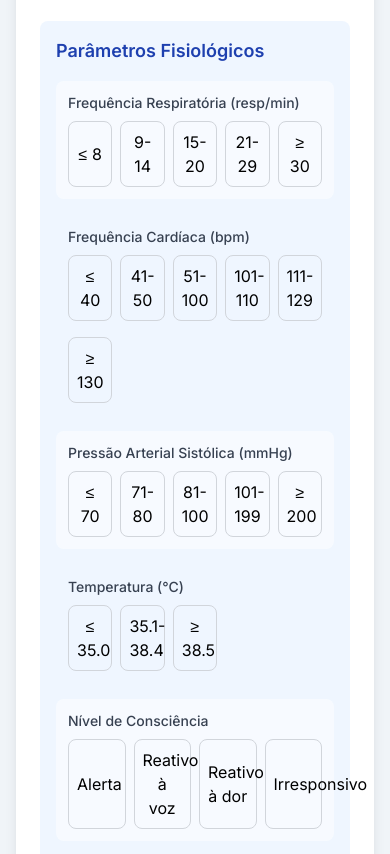
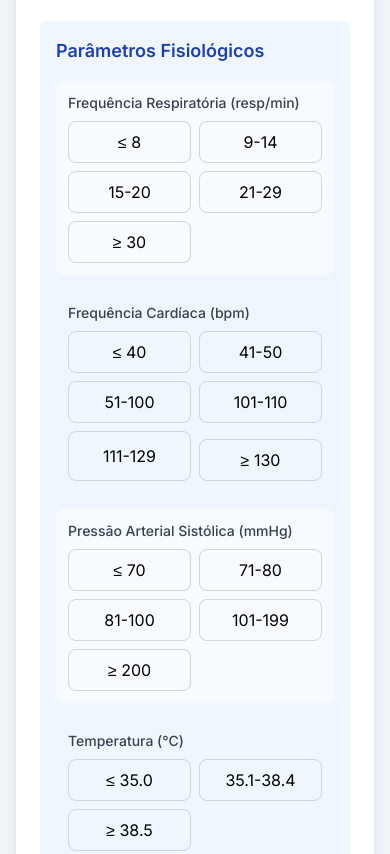
Before and after one commit to Ozeot/EscalaMEWS, a plain HTML site: page index.html in a window 390 px wide. Shown: the part 355-1209 px from the top of the page. Drawn offline with nearby package versions, Linux system fonts and the light colour scheme.

Commit message:
Melhoria de responsividade para dispositivos móveis
- Corrigido layout dos parâmetros MEWS para melhor exibição em dispositivos móveis
- Ajustado grid com breakpoints responsivos (colunas variáveis por tamanho de tela)

```diff
--- a/index.html
+++ b/index.html
@@ -67,7 +67,7 @@
                         <!-- Frequência Respiratória -->
                         <div class="parameter-row p-3 rounded-lg">
                             <label class="block text-sm font-medium text-gray-700 mb-2">Frequência Respiratória (resp/min)</label>
-                            <div class="grid grid-cols-5 gap-2">
+                            <div class="grid grid-cols-2 sm:grid-cols-3 md:grid-cols-5 gap-2">
                                 <button class="resp-btn p-2 border border-gray-300 rounded-lg hover:bg-blue-100" data-value="0" data-range="≤ 8">≤ 8</button>
                                 <button class="resp-btn p-2 border border-gray-300 rounded-lg hover:bg-blue-100" data-value="1" data-range="9-14">9-14</button>
                                 <button class="resp-btn p-2 border border-gray-300 rounded-lg hover:bg-blue-100" data-value="2" data-range="15-20">15-20</button>
@@ -80,7 +80,7 @@
                         <!-- Frequência Cardíaca -->
                         <div class="parameter-row p-3 rounded-lg">
                             <label class="block text-sm font-medium text-gray-700 mb-2">Frequência Cardíaca (bpm)</label>
-                            <div class="grid grid-cols-5 gap-2">
+                            <div class="grid grid-cols-2 sm:grid-cols-3 md:grid-cols-5 gap-2">
                                 <button class="hr-btn p-2 border border-gray-300 rounded-lg hover:bg-blue-100" data-value="2" data-range="≤ 40">≤ 40</button>
                                 <button class="hr-btn p-2 border border-gray-300 rounded-lg hover:bg-blue-100" data-value="1" data-range="41-50">41-50</button>
                                 <button class="hr-btn p-2 border border-gray-300 rounded-lg hover:bg-blue-100" data-value="0" data-range="51-100">51-100</button>
@@ -94,7 +94,7 @@
                         <!-- Pressão Arterial Sistólica -->
                         <div class="parameter-row p-3 rounded-lg">
                             <label class="block text-sm font-medium text-gray-700 mb-2">Pressão Arterial Sistólica (mmHg)</label>
-                            <div class="grid grid-cols-5 gap-2">
+                            <div class="grid grid-cols-2 sm:grid-cols-3 md:grid-cols-5 gap-2">
                                 <button class="bp-btn p-2 border border-gray-300 rounded-lg hover:bg-blue-100" data-value="3" data-range="≤ 70">≤ 70</button>
                                 <button class="bp-btn p-2 border border-gray-300 rounded-lg hover:bg-blue-100" data-value="2" data-range="71-80">71-80</button>
                                 <button class="bp-btn p-2 border border-gray-300 rounded-lg hover:bg-blue-100" data-value="1" data-range="81-100">81-100</button>
@@ -107,7 +107,7 @@
                         <!-- Temperatura -->
                         <div class="parameter-row p-3 rounded-lg">
                             <label class="block text-sm font-medium text-gray-700 mb-2">Temperatura (°C)</label>
-                            <div class="grid grid-cols-5 gap-2">
+                            <div class="grid grid-cols-2 sm:grid-cols-3 md:grid-cols-5 gap-2">
                                 <button class="temp-btn p-2 border border-gray-300 rounded-lg hover:bg-blue-100" data-value="2" data-range="≤ 35.0">≤ 35.0</button>
                                 <button class="temp-btn p-2 border border-gray-300 rounded-lg hover:bg-blue-100" data-value="0" data-range="35.1-38.4">35.1-38.4</button>
                                 <button class="temp-btn p-2 border border-gray-300 rounded-lg hover:bg-blue-100" data-value="2" data-range="≥ 38.5">≥ 38.5</button>
@@ -118,7 +118,7 @@
                         <!-- Nível de Consciência -->
                         <div class="parameter-row p-3 rounded-lg">
                             <label class="block text-sm font-medium text-gray-700 mb-2">Nível de Consciência</label>
-                            <div class="grid grid-cols-4 gap-2">
+                            <div class="grid grid-cols-2 sm:grid-cols-3 md:grid-cols-5 gap-2">
                                 <button class="consc-btn p-2 border border-gray-300 rounded-lg hover:bg-blue-100" data-value="0" data-range="Alerta">Alerta</button>
                                 <button class="consc-btn p-2 border border-gray-300 rounded-lg hover:bg-blue-100" data-value="1" data-range="Reativo à voz">Reativo à voz</button>
                                 <button class="consc-btn p-2 border border-gray-300 rounded-lg hover:bg-blue-100" data-value="2" data-range="Reativo à dor">Reativo à dor</button>
```
